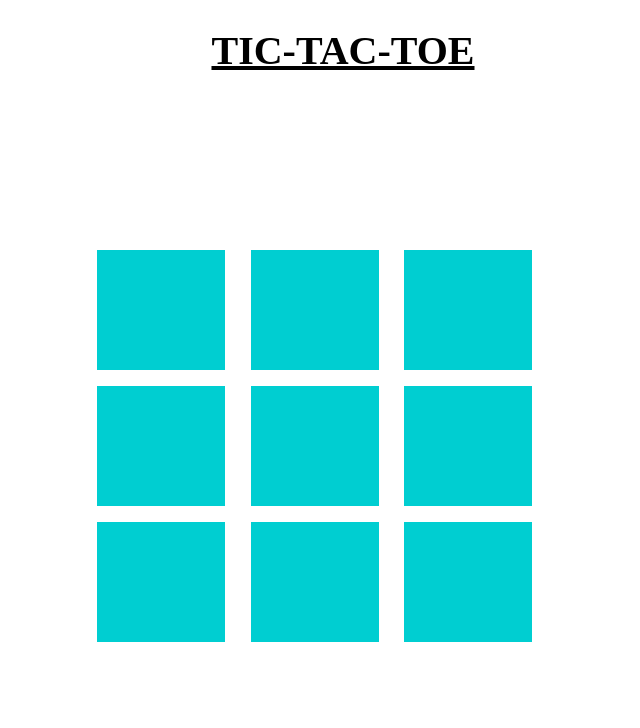
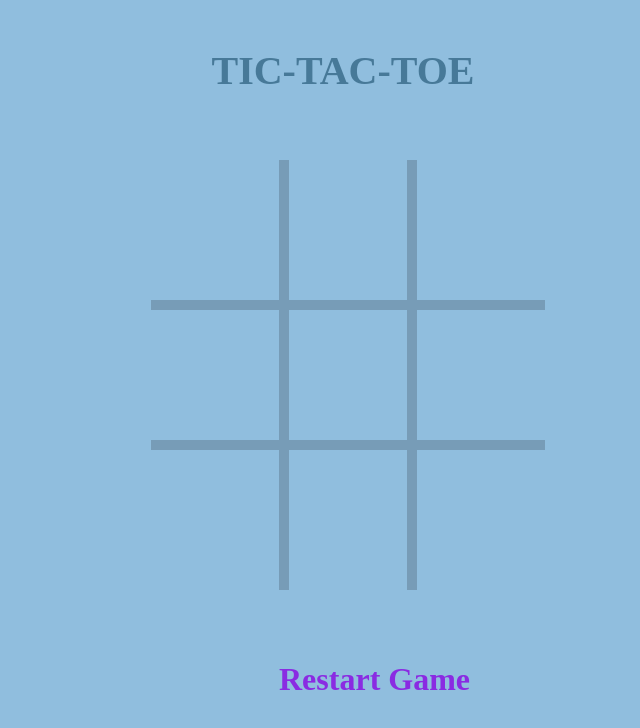
Before and after one commit to rajath2001/tic-tac-toe, a plain HTML site: page game.html in a window 1280 px wide. Shown: the whole page, without its empty margins (297-937 px from the left). Drawn offline with Linux system fonts and the light colour scheme.

Commit message:
Add files via upload
styled and coloured

```diff
--- a/game.html
+++ b/game.html
@@ -10,14 +10,13 @@
 </head>
 
 <body>
-  <h1 id="heading"><b><u>TIC-TAC-TOE</u></b></h1>
+  <h1 id="heading"><b>TIC-TAC-TOE</b></h1>
   <div id="container"></div>
+  <a href="game.html"><h1 id="restart">Restart Game</h1></a>
   <script>
     var container = document.getElementById('container');
     var x = 0;
     var turn = 0;
-    var top = 20;
-    var box3;
     var board = [
       ['_', '_', '_'],
       ['_', '_', '_'],
@@ -27,7 +26,8 @@
     var computer = "O";
 
 
-
+    // to check if it is a tie
+    // return true if move is left false if move is not left
     function isMovesLeft(board) {
       for (var i = 0; i < 3; i++)
         for (var j = 0; j < 3; j++)
@@ -35,15 +35,14 @@
             return true;
       return false;
     }
-
+    // when player clicks it draws
     function draw(evt) {
-
-
-      var box_number = evt.target.par;
+      var box_number = evt.target.par; // gets the id of the box clicked
 
       var i = 1;
       var row = 1,
-        column = 1;
+      column = 1;
+      // to find the row and coulmn of box
       for (i = 1; i <= 3; i++) {
         if (box_number - 3 * i > 0) {
           row += 1
@@ -83,7 +82,6 @@
 
 
     //check win
-    // convert 1-9 into x,y coordinates
     var score;
     var depth;
     var isMax = true;
@@ -96,7 +94,7 @@
       return true
     }
 
-
+    // state of the board if player wins 100 is returned if computer wins -100
     function state() {
       for (var row = 0; row < 3; row++) {
         if (board[row][0] == board[row][1] && board[row][1] == board[row][2]) {
@@ -159,7 +157,7 @@
             if (state() == -100) {
               var x = document.getElementById(i * 3 + j + 1);
               x.innerHTML = "O";
-              alert("Computer Wins");
+              alert("computer wins");
               console.log(i, j, "O");
               document.exit();
 
@@ -204,7 +202,7 @@
               document.exit();
         }
       // put it in the opposite corner
-    if (board[0][0] == "_" && (board[0][2] == player  || board[2][0] == player)) {
+    else if (board[0][0] == "_" && (board[0][2] == player  || board[2][0] == player)) {
       board[0][0]="O";
       document.getElementById(1).innerHTML="O";
       document.exit();
@@ -271,6 +269,7 @@
       document.exit();
     }
 
+
     }
 
 
@@ -289,21 +288,33 @@
       box.par = x;
       box.id = x;
       box.setAttribute("class", "tic_box");
+      if(x%3==1)
+      {
+        box.style.borderRight="10px solid #779CB7";
+      }
+
+      if(x%3==0)
+      box.style.borderLeft="10px solid #779CB7";
+
+
       if (x > 6 && x <= 9) {
-        box.style.top = "64%";
+        box.style.top = "55%";
+        box.style.borderTop="10px solid #779CB7";
       } else if (x > 3 && x <= 6) {
-        box.style.top = "47%";
+        box.style.top = "38%";
       } else if (x <= 3) {
-        box.style.top = "30%";
+        box.style.top = "20%";
+        box.style.borderBottom="10px solid #779CB7";
       }
       if (x % 3 == 1) {
-        box.style.left = "30%";
+
+        box.style.left = "35%";
       }
       if (x % 3 == 2) {
-        box.style.left = "42%";
+        box.style.left = "45%";
       }
       if (x % 3 == 0) {
-        box.style.left = "54%";
+        box.style.left = "55%";
       }
       container.appendChild(box);
 
--- a/main_style.css
+++ b/main_style.css
@@ -1,16 +1,35 @@
+body{
+  background-color: #90BEDE;
+}
 .tic_box {
   width: 10%;
   height: 15%;
-  margin: 10px;
-  background-color: darkturquoise;
-  border: 2px;
   position: absolute;
-  font-size: 40px;
+  font-size: 70px;
   vertical-align: middle;
   text-align: center;
+  padding-top:20px;
+  cursor: pointer;
+  font-weight: bold;
+  color: #F3E8EE;
+  border-collapse: collapse;
+  margin: auto;
+  margin-left: auto;
+  margin-right: auto;
+
+
+
 }
 
 #heading {
   text-align: center;
+  color: #477998;
+  padding-top: 20px;
   font-size: 40px;
 }
+#restart{
+  position: absolute;
+  top:80%;
+  left:45%;
+  color:blueviolet;
+}
```
